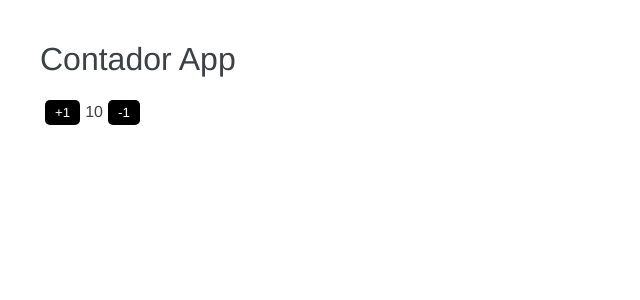
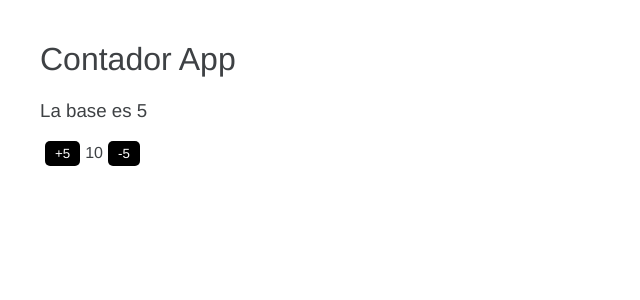
Before and after one commit to coazit/intro-angular, an Angular app: page / in a window 1280 px wide. Shown: the top 300 px of the page, without its empty margins (0-640 px from the left). Built offline with nearby package versions, Linux system fonts and the light colour scheme.

Commit message:
ContadorComponent

```diff
--- a/src/app/app.component.html
+++ b/src/app/app.component.html
@@ -1,4 +1 @@
-<h1>{{titulo}}</h1>
-<button (click)="acumular(1)">+1</button>
-<span>{{numero}}</span>
-<button (click)="acumular(-1)">-1</button>
+<app-contador></app-contador>
--- a/src/app/app.component.ts
+++ b/src/app/app.component.ts
@@ -5,10 +5,5 @@ import { Component } from '@angular/core';
   templateUrl: './app.component.html'
 })
 export class AppComponent {
-  titulo: string = 'Contador App';
-  numero: number = 10;
 
-  acumular(valor: number) {
-    this.numero += valor;
-  }
 }
--- a/src/app/app.module.ts
+++ b/src/app/app.module.ts
@@ -2,10 +2,12 @@ import { NgModule } from '@angular/core';
 import { BrowserModule } from '@angular/platform-browser';
 
 import { AppComponent } from './app.component';
+import { ContadorComponent } from './contador.component';
 
 @NgModule({
   declarations: [
-    AppComponent
+    AppComponent,
+    ContadorComponent
   ],
   imports: [
     BrowserModule
--- /dev/null
+++ b/src/app/contador.component.ts
@@ -0,0 +1,22 @@
+import { Component } from "@angular/core";
+
+@Component({
+    selector: 'app-contador',
+    template: `
+        <h1>{{titulo}}</h1>
+        <h3>La base es <strong> {{base}}</strong></h3>
+        <button (click)="acumular(base)">+{{base}}</button>
+        <span>{{numero}}</span>
+        <button (click)="acumular(-base)">-{{base}}</button>
+    `
+})
+export class ContadorComponent {
+    titulo: string = 'Contador App';
+    numero: number = 10;
+    base  : number = 5;
+
+    acumular(valor: number) {
+        this.numero += valor;
+    }
+
+}
```
